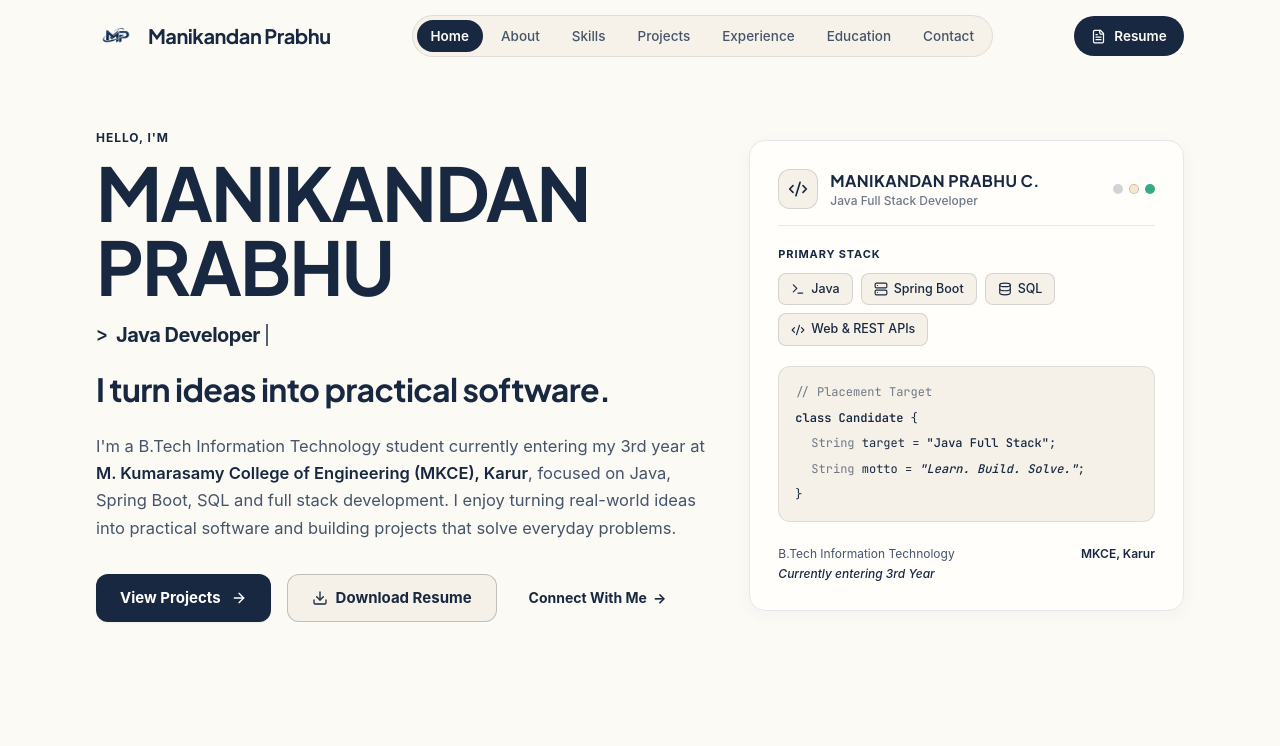
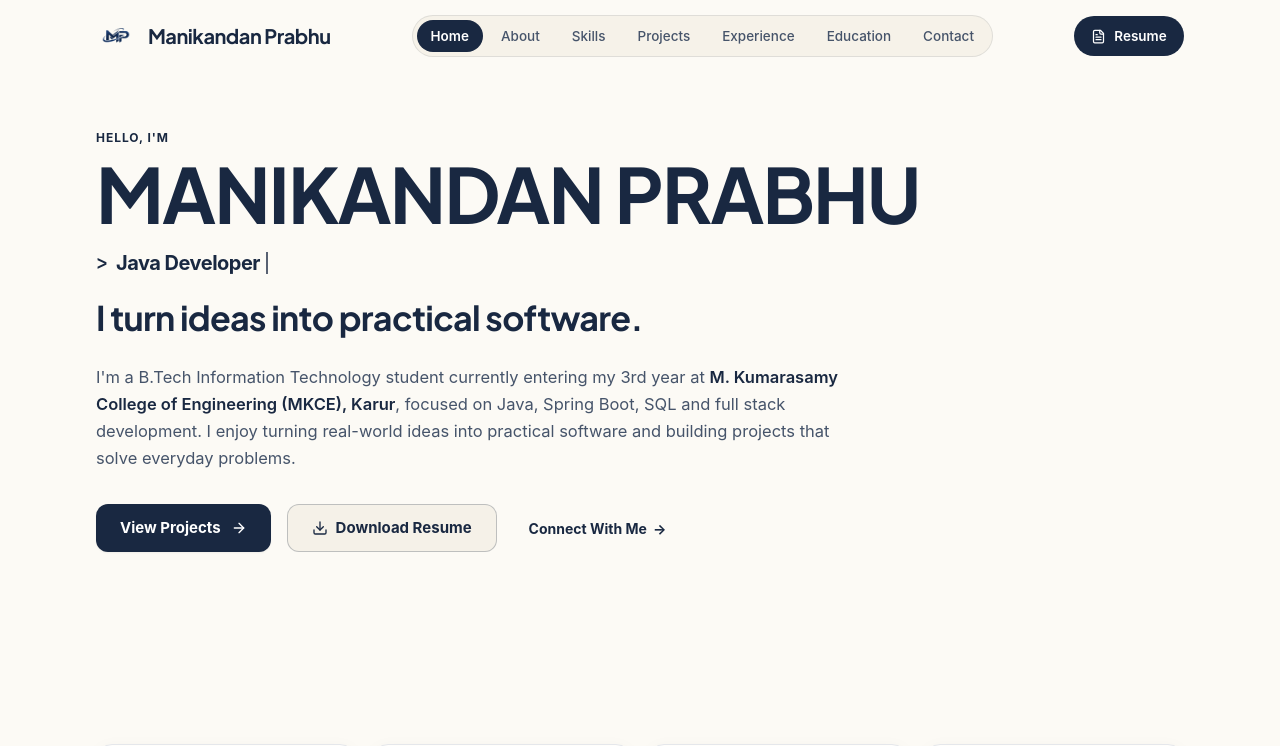
Before and after one commit to cmmanikandan/portfolio, a React (Vite) app: page / in a window 1280 px wide. Shown: the top 746 px of the page. Built offline with nearby package versions, Linux system fonts and the light colour scheme.

Commit message:
feat: remove hero profile card for clean headline presentation

```diff
--- a/src/pages/HomePage.tsx
+++ b/src/pages/HomePage.tsx
@@ -4,7 +4,7 @@ import { siteConfig } from "../config/siteConfig";
 import { featuredProjects } from "../data/projectsData";
 import { AnimatedRoleText } from "../components/AnimatedRoleText";
 import { ProjectMockupPreview } from "../components/ProjectMockupPreview";
-import { Code2, Download, Terminal, Database, Server, ArrowRight, Mail } from "lucide-react";
+import { Download, ArrowRight, Mail } from "lucide-react";
 import { GithubIcon, LinkedinIcon, LeetCodeIcon, HackerRankIcon } from "../components/BrandIcons";
 
 interface HomePageProps {
@@ -20,10 +20,7 @@ export const HomePage: React.FC<HomePageProps> = ({ onOpenResumeModal }) => {
       {/* 1. HERO SECTION */}
       <section className="pt-8 pb-12 sm:pt-14 sm:pb-16 md:pt-18 md:pb-20">
         <div className="max-w-6xl mx-auto px-4 sm:px-6 lg:px-8">
-          <div className="grid grid-cols-1 lg:grid-cols-12 gap-10 lg:gap-8 items-center">
-
-            {/* Left Hero Column */}
-            <div className="lg:col-span-7 space-y-6">
+          <div className="max-w-4xl space-y-6">
 
             {/* Personal Brand Typography */}
             <div className="space-y-2">
@@ -32,7 +29,7 @@ export const HomePage: React.FC<HomePageProps> = ({ onOpenResumeModal }) => {
               </div>
 
               {/* 1. Big Personal Name Headline */}
-                <h1 className="text-[40px] sm:text-[54px] md:text-[64px] lg:text-[74px] font-bold tracking-tight text-[#192841] leading-none">
+              <h1 className="text-[40px] sm:text-[54px] md:text-[64px] lg:text-[76px] font-bold tracking-tight text-[#192841] leading-none">
                 MANIKANDAN PRABHU
               </h1>
 
@@ -41,14 +38,14 @@ export const HomePage: React.FC<HomePageProps> = ({ onOpenResumeModal }) => {
                 <AnimatedRoleText />
               </div>
 
-                {/* 3. Headline Statement - Positioned UNDER the animated software developer role */}
-                <h2 className="text-[20px] sm:text-[26px] md:text-[32px] font-bold text-[#192841] leading-tight pt-1">
+              {/* 3. Headline Statement */}
+              <h2 className="text-[20px] sm:text-[26px] md:text-[34px] font-bold text-[#192841] leading-tight pt-1">
                 I turn ideas into practical software.
               </h2>
             </div>
 
             {/* Placement Description: 15–17px, line-height 1.65, #46546A */}
-              <p className="text-[15px] sm:text-[16.5px] text-[#46546A] font-normal leading-[1.65] max-w-2xl">
+            <p className="text-[15px] sm:text-[16.5px] text-[#46546A] font-normal leading-[1.65] max-w-3xl">
               I'm a B.Tech Information Technology student currently entering my 3rd year at <strong className="text-[#192841] font-semibold">M. Kumarasamy College of Engineering (MKCE), Karur</strong>, focused on Java, Spring Boot, SQL and full stack development. I enjoy turning real-world ideas into practical software and building projects that solve everyday problems.
             </p>
 
@@ -78,79 +75,6 @@ export const HomePage: React.FC<HomePageProps> = ({ onOpenResumeModal }) => {
                 <span className="transition-transform duration-200 group-hover:translate-x-1">→</span>
               </Link>
             </div>
-            </div>
-
-            {/* Right Hero Column: Developer Card */}
-            <div className="lg:col-span-5 w-full">
-              <div className="relative mx-auto max-w-md lg:max-w-none w-full">
-                <div className="relative p-5 sm:p-7 rounded-2xl bg-[#FFFEFB] border border-[#192841]/12 shadow-[0_4px_18px_rgba(25,40,65,0.04)] space-y-5 hover:shadow-[0_8px_24px_rgba(25,40,65,0.08)] hover:border-[#192841]/30 transition-all duration-200">
-
-                  <div className="flex items-center justify-between pb-4 border-b border-[#192841]/10">
-                    <div className="flex items-center gap-3">
-                      <div className="w-10 h-10 rounded-xl bg-[#F5F1E8] border border-[#192841]/15 flex items-center justify-center text-[#192841] shrink-0">
-                        <Code2 className="w-5 h-5" />
-                      </div>
-                      <div>
-                        <h3 className="text-[16px] font-bold text-[#192841] tracking-wide">
-                          MANIKANDAN PRABHU C.
-                        </h3>
-                        <p className="text-xs text-[#6F7885] font-medium">
-                          Java Full Stack Developer
-                        </p>
-                      </div>
-                    </div>
-                    <div className="flex space-x-1.5">
-                      <span className="w-2.5 h-2.5 rounded-full bg-[#192841]/20" />
-                      <span className="w-2.5 h-2.5 rounded-full bg-[#F7E7CE] border border-[#192841]/20" />
-                      <span className="w-2.5 h-2.5 rounded-full bg-emerald-600/80" />
-                    </div>
-                  </div>
-
-                  <div className="space-y-2.5">
-                    <div className="text-[11px] font-bold tracking-[0.08em] text-[#192841] uppercase">
-                      PRIMARY STACK
-                    </div>
-                    <div className="flex flex-wrap gap-2">
-                      <span className="inline-flex items-center gap-1.5 px-3 py-1.5 rounded-lg bg-[#F5F1E8] text-[12.5px] font-medium text-[#192841] border border-[#192841]/15 hover:bg-[#F7E7CE] transition-colors">
-                        <Terminal className="w-3.5 h-3.5 text-[#192841]" />
-                        Java
-                      </span>
-                      <span className="inline-flex items-center gap-1.5 px-3 py-1.5 rounded-lg bg-[#F5F1E8] text-[12.5px] font-medium text-[#192841] border border-[#192841]/15 hover:bg-[#F7E7CE] transition-colors">
-                        <Server className="w-3.5 h-3.5 text-[#192841]" />
-                        Spring Boot
-                      </span>
-                      <span className="inline-flex items-center gap-1.5 px-3 py-1.5 rounded-lg bg-[#F5F1E8] text-[12.5px] font-medium text-[#192841] border border-[#192841]/15 hover:bg-[#F7E7CE] transition-colors">
-                        <Database className="w-3.5 h-3.5 text-[#192841]" />
-                        SQL
-                      </span>
-                      <span className="inline-flex items-center gap-1.5 px-3 py-1.5 rounded-lg bg-[#F5F1E8] text-[12.5px] font-medium text-[#192841] border border-[#192841]/15 hover:bg-[#F7E7CE] transition-colors">
-                        <Code2 className="w-3.5 h-3.5 text-[#192841]" />
-                        Web & REST APIs
-                      </span>
-                    </div>
-                  </div>
-
-                  <div className="p-3.5 sm:p-4 rounded-xl bg-[#F5F1E8] border border-[#192841]/10 font-mono text-xs text-[#192841] space-y-1.5 leading-relaxed overflow-x-auto">
-                    <div className="text-[#6F7885] font-normal">// Placement Target</div>
-                    <div><span className="text-[#192841] font-semibold">class</span> <span className="text-[#192841] font-bold">Candidate</span> &#123;</div>
-                    <div className="pl-3 sm:pl-4"><span className="text-[#6F7885]">String</span> target = <span className="text-[#192841] font-medium">"Java Full Stack"</span>;</div>
-                    <div className="pl-3 sm:pl-4"><span className="text-[#6F7885]">String</span> motto = <span className="text-[#192841] italic font-medium">"Learn. Build. Solve."</span>;</div>
-                    <div>&#125;</div>
-                  </div>
-
-                  <div className="pt-1 flex flex-col space-y-1 text-xs text-[#46546A]">
-                    <div className="flex items-center justify-between">
-                      <span>B.Tech Information Technology</span>
-                      <span className="font-semibold text-[#192841]">MKCE, Karur</span>
-                    </div>
-                    <div className="text-[12px] text-[#192841] font-medium italic">
-                      Currently entering 3rd Year
-                    </div>
-                  </div>
-                </div>
-              </div>
-            </div>
-
           </div>
         </div>
       </section>
@@ -327,7 +251,7 @@ export const HomePage: React.FC<HomePageProps> = ({ onOpenResumeModal }) => {
         </div>
       </section>
 
-      {/* 6. LET'S CONNECT (5 Social Links & Direct Mail) */}
+      {/* 6. LET'S CONNECT */}
       <section className="max-w-6xl mx-auto px-4 sm:px-6 lg:px-8">
         <div className="p-6 sm:p-8 rounded-3xl bg-[#FFFEFB] border border-[#192841]/12 shadow-[0_4px_18px_rgba(25,40,65,0.04)] flex flex-col lg:flex-row lg:items-center justify-between gap-6 hover:border-[#192841]/30 transition-all duration-200">
           <div>
```
Lines whose indentation alone changed are shown as unchanged.
